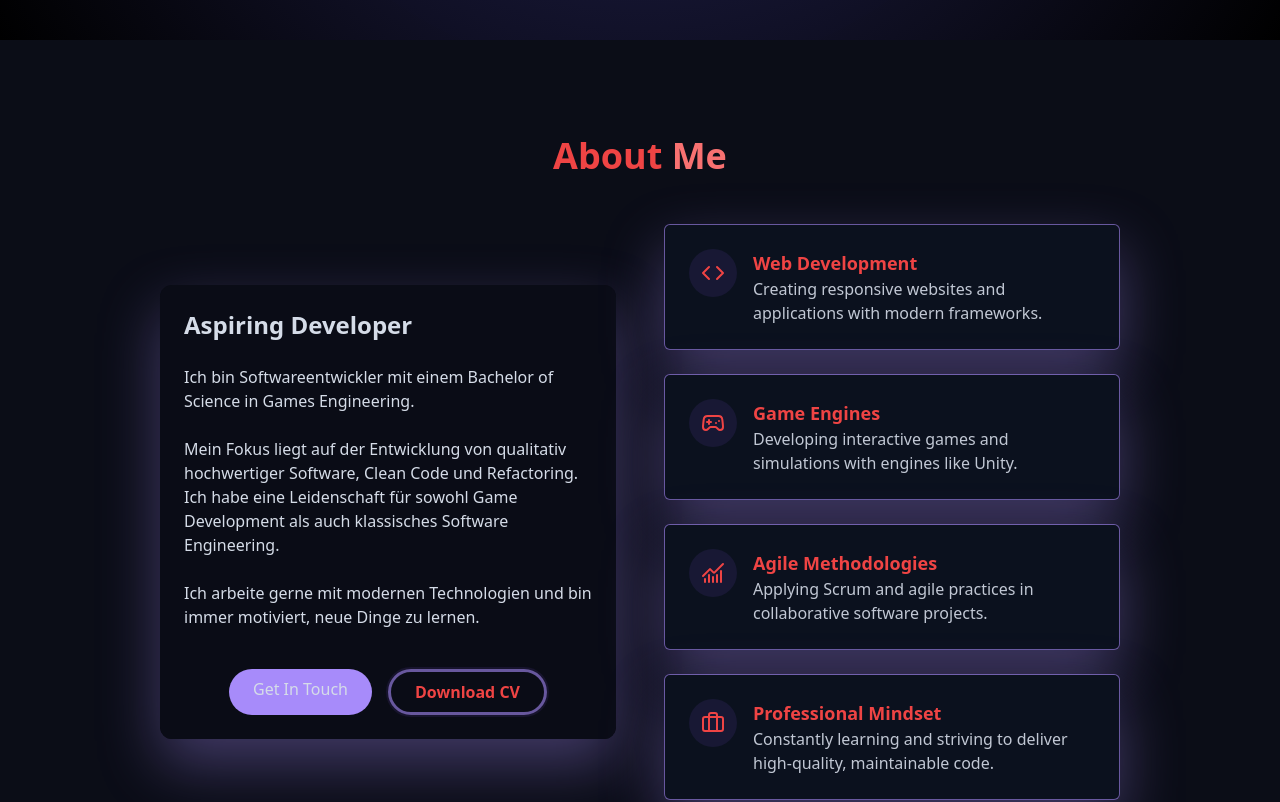
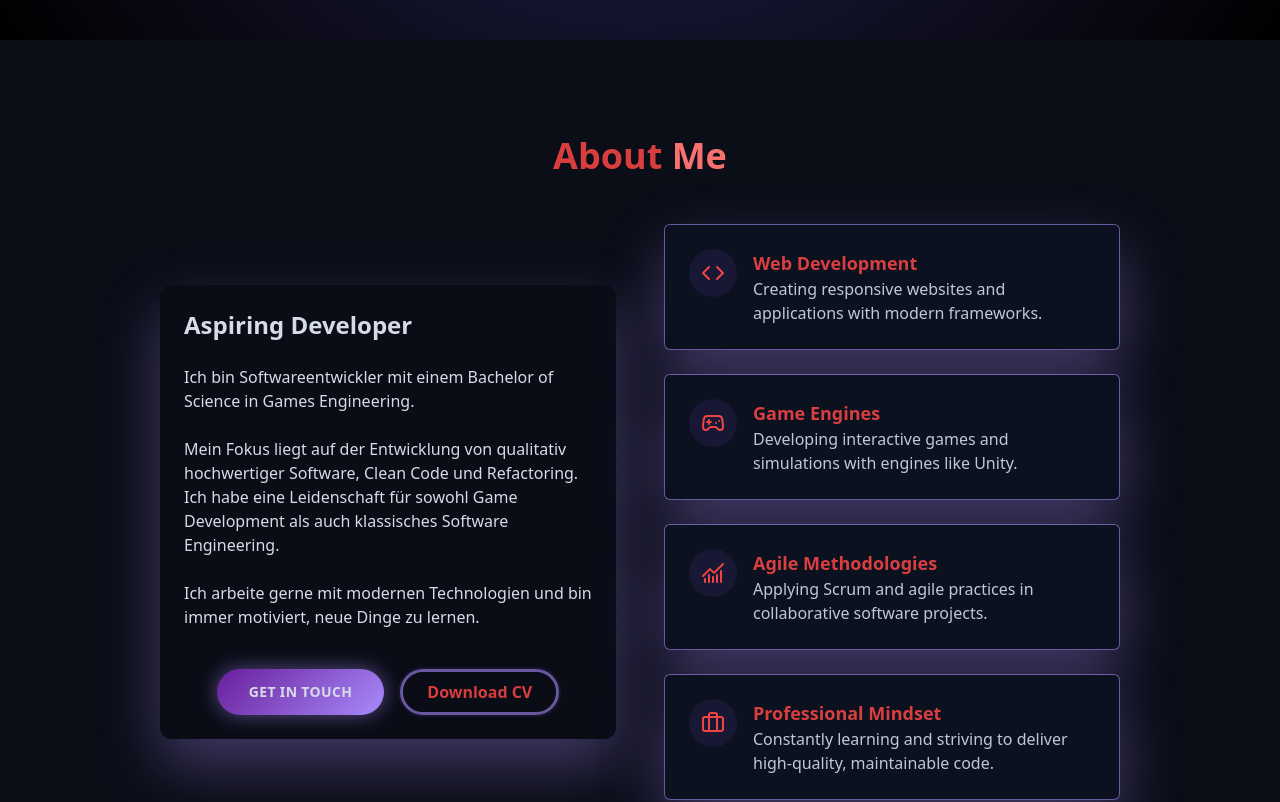
Before and after one commit to 062Leo/dev-portfolio-nextjs, a Next.js app in the folder portfolio-app/: page / in a window 1280 px wide. Shown: the part 760-1562 px from the top of the page. Built offline with nearby package versions, Linux system fonts and the light colour scheme.

Commit message:
layout fix, navbar, colors fix

```diff
--- a/portfolio-app/src/components/About.tsx
+++ b/portfolio-app/src/components/About.tsx
@@ -47,10 +47,23 @@ export function About() {
               </p>
             ))}
 
+
+
+
+
             <div className="flex flex-col justify-center gap-4 pt-4 sm:flex-row">
-              <a href="#contact" className="cosmic-button">
-                Get In Touch
-              </a>
+              <a
+              href="#contact"
+              className="cosmic-button inline-flex items-center justify-center rounded-full px-8 py-3 text-sm font-semibold uppercase tracking-wide"
+              style={{
+                backgroundImage: `linear-gradient(135deg, ${colors.aboutMe_GetInTouchButton_G_Start}, ${colors.aboutMe_GetInTouchButton_G_End})`,
+                color: colors.aboutMe_GetInTouchButton_Text,
+                boxShadow: colors.aboutMe_GetInTouchButton_Glow,
+              }}
+            >
+              Get In Touch
+            </a>
+
               <a
                 href="#"
                 className="rounded-full border-3 border-primary px-6 py-2 font-bold outline outline-2 transition-colors duration-300"
--- a/portfolio-app/src/components/ContactSection.tsx
+++ b/portfolio-app/src/components/ContactSection.tsx
@@ -41,7 +41,7 @@ export function ContactSection() {
     <section id="contact" className="relative px-4 py-24">
       <div className="container mx-auto max-w-5xl">
         <h2
-          className="mb-4 text-center text-3xl font-bold md:text-4xl"
+          className="mb-13 text-center text-3xl font-bold md:text-4xl"
           style={{ color: colors.contactSectionTitleColor }}
         >
           Get In <span style={{ color: colors.contactSectionAccentColor }}>Touch</span>
@@ -106,6 +106,11 @@ export function ContactSection() {
                 type="submit"
                 disabled={isSubmitting}
                 className="cosmic-button flex w-full items-center justify-center gap-2 disabled:opacity-70"
+                style={{
+                  backgroundImage: `linear-gradient(135deg, ${colors.contactSectionSubmitBtnGradientStart}, ${colors.contactSectionSubmitBtnGradientEnd})`,
+                  color: colors.contactSectionSubmitBtnText,
+                  boxShadow: colors.contactSectionSubmitBtnGlow,
+                }}
               >
                 {isSubmitting ? "Sending ..." : "Send Message"}
                 <Send size={16} />
--- a/portfolio-app/src/components/colors.tsx
+++ b/portfolio-app/src/components/colors.tsx
@@ -94,6 +94,10 @@ export type ThemeColorSet = {
     contactSectionCardBackground: string;
     contactSectionCardBorder: string;
     contactSectionCardShadow: string;
+    contactSectionSubmitBtnGradientStart: string;
+    contactSectionSubmitBtnGradientEnd: string;
+    contactSectionSubmitBtnText: string;
+    contactSectionSubmitBtnGlow: string;
 
     // About Section Colors
     aboutSectionTitleColor: string;
@@ -104,6 +108,10 @@ export type ThemeColorSet = {
     aboutSectionIconBackground: string;
     aboutSectionIconColor: string;
     aboutSectionDescriptionText: string;
+    aboutMe_GetInTouchButton_G_Start: string;
+    aboutMe_GetInTouchButton_G_End: string;
+    aboutMe_GetInTouchButton_Text: string;
+    aboutMe_GetInTouchButton_Glow: string;
 
     // Skills Section Colors
     skillsSectionTitleColor: string;
@@ -238,8 +246,12 @@ const darkColors: ThemeColorSet = {
     contactSectionCardBackground: "rgba(11, 13, 23, 0.95)",
     contactSectionCardBorder: "rgba(167, 139, 250, 0.6)",
     contactSectionCardShadow: "0 25px 60px rgba(167, 139, 250, 0.35)",
+    contactSectionSubmitBtnGradientStart: "rgba(105, 30, 155, 1)",
+    contactSectionSubmitBtnGradientEnd: "rgba(167, 139, 250, 0.7)",
+    contactSectionSubmitBtnText: "rgba(213, 220, 232, 1)",
+    contactSectionSubmitBtnGlow: "0 0 20px rgba(167, 139, 250, 0.5)",
 
-    aboutSectionTitleColor: "rgba(239, 68, 68, 1)",
+    aboutSectionTitleColor: "rgba(239, 68, 68, 0.9)",
     aboutSectionAccentColor: "rgba(248, 113, 113, 1)",
     aboutSectionCardBackground: "rgba(11, 13, 23, 0.95)",
     aboutSectionCardBorder: "rgba(167, 139, 250, 0.6)",
@@ -247,6 +259,10 @@ const darkColors: ThemeColorSet = {
     aboutSectionIconBackground: "rgba(139, 92, 246, 0.1)",
     aboutSectionIconColor: "rgba(239, 68, 68, 1)",
     aboutSectionDescriptionText: "rgba(213, 220, 232, 0.9)",
+    aboutMe_GetInTouchButton_G_Start: "rgba(105, 30, 155, 1)",
+    aboutMe_GetInTouchButton_G_End: "rgba(167, 139, 250, 0.7)",
+    aboutMe_GetInTouchButton_Text: "rgba(213, 220, 232, 1)",
+    aboutMe_GetInTouchButton_Glow: "0 0 20px rgba(167, 139, 250, 0.5)",
 
     skillsSectionTitleColor: "rgba(239, 68, 68, 1)",
     skillsSectionButtonActiveBackground: "rgba(239, 68, 68, 1)",
--- a/portfolio-app/src/components/projects/BoomForce.tsx
+++ b/portfolio-app/src/components/projects/BoomForce.tsx
@@ -3,7 +3,7 @@
 import { useParams } from "next/navigation";
 import { useEffect, useState } from "react";
 import { portfolioData } from "@/data/portfolio-data";
-import { ArrowLeft, ExternalLink, Github, Play, CheckCircle, Clock, Star, Code } from "lucide-react";
+import { ArrowLeft, Github, Play, CheckCircle, Clock, Star, Code } from "lucide-react";
 import Link from "next/link";
 import { Navbar } from "@/components/Navbar";
 import { NetworkBackground } from "@/components/NetworkBackground";
@@ -51,15 +51,12 @@ export function DetailPage() {
     };
 
     return (
-        <div className="relative min-h-screen overflow-x-hidden bg-background text-foreground font-sans">
+        <>
             <style jsx global>{`
                 @import url('https://fonts.googleapis.com/css2?family=Press+Start+2P&family=Rubik+Mono+One&display=swap');
                 .font-rubik { font-family: 'Rubik Mono One', sans-serif; }
                 .font-press-start { font-family: 'Press Start 2P', cursive; }
             `}</style>
-
-            <NetworkBackground />
-            <Navbar />
 
             <main className="relative z-10 container mx-auto max-w-5xl px-4 py-24">
                 <div className="mb-8">
@@ -204,6 +201,6 @@ export function DetailPage() {
                     </div>
                 </div>
             </main>
-        </div>
+        </>
     );
 }
```
